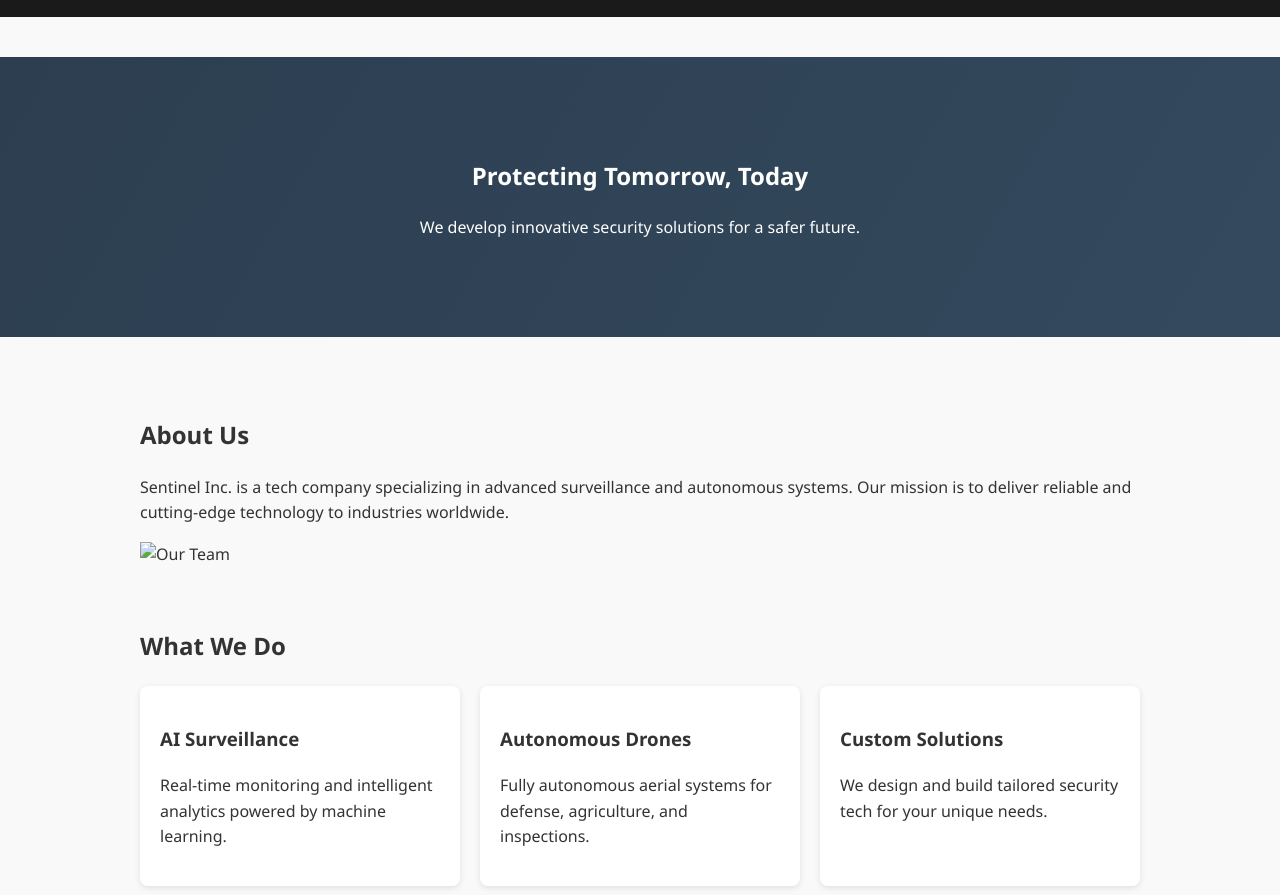
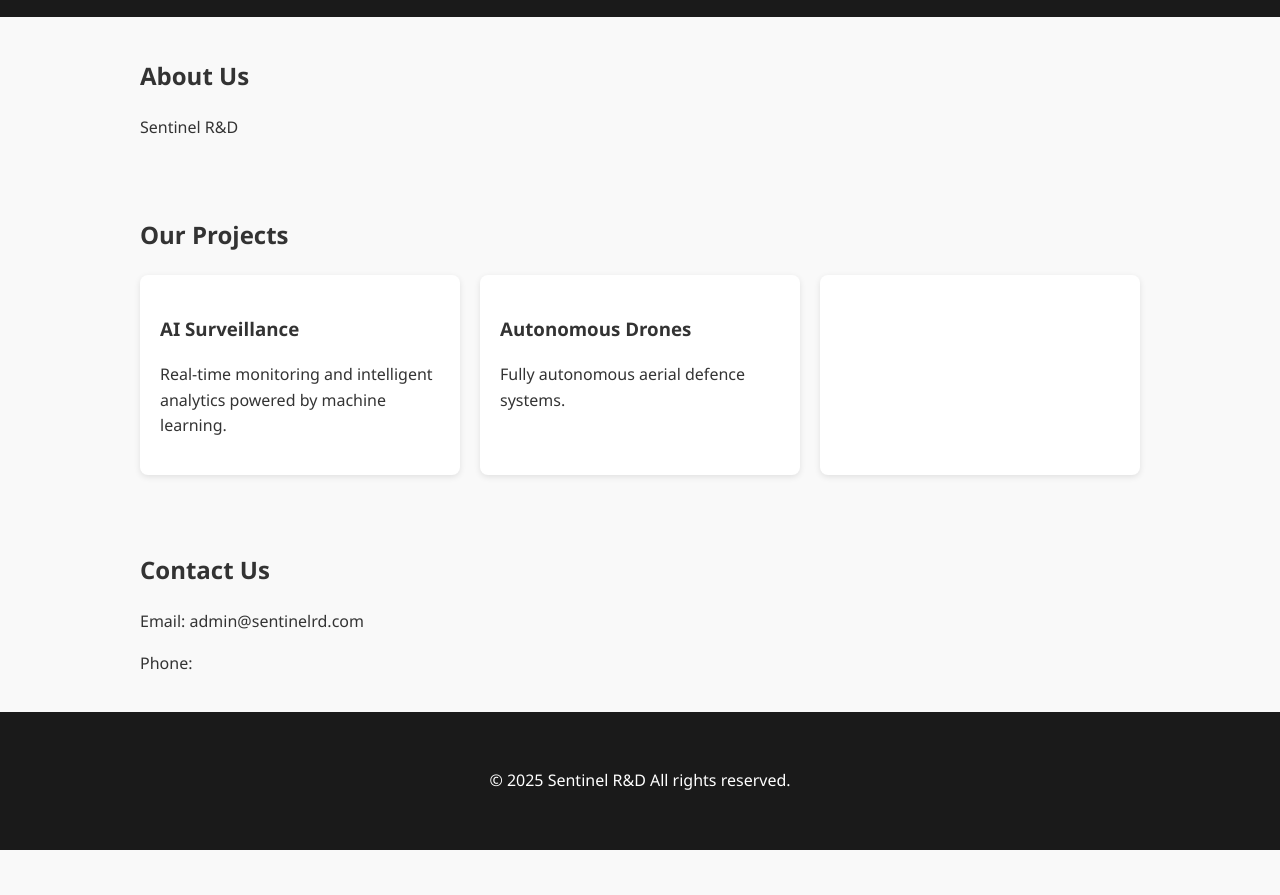
Before and after one commit to rileyeng/rileyeng.github.io, a plain HTML site: page index.html in a window 1280 px wide. Shown: the part 150-1045 px from the top of the page. After the commit the page ends 1000 px from the top, so only its background shows below. Drawn offline with Linux system fonts and the light colour scheme.

Commit message:
Reworded

```diff
--- a/index.html
+++ b/index.html
@@ -3,14 +3,14 @@
 <head>
   <meta charset="UTF-8" />
   <meta name="viewport" content="width=device-width, initial-scale=1.0"/>
-  <title>Sentinel Inc.</title>
+  <title>Sentinel Research & Development</title>
   <link rel="stylesheet" href="style.css" />
 </head>
 <body>
 
   <header>
     <div class="container">
-      <h1>Sentinel Inc.</h1>
+      <h1>Sentinel R&D</h1>
       <nav>
         <a href="#about">About</a>
         <a href="#services">Services</a>
@@ -19,21 +19,13 @@
     </div>
   </header>
 
-  <section id="hero">
-    <div class="container">
-      <h2>Protecting Tomorrow, Today</h2>
-      <p>We develop innovative security solutions for a safer future.</p>
-    </div>
-  </section>
-
   <section id="about" class="container">
     <h2>About Us</h2>
-    <p>Sentinel Inc. is a tech company specializing in advanced surveillance and autonomous systems. Our mission is to deliver reliable and cutting-edge technology to industries worldwide.</p>
-    <img src="images/team.jpg" alt="Our Team" />
+    <p>Sentinel R&D</p>
   </section>
 
   <section id="services" class="container">
-    <h2>What We Do</h2>
+    <h2>Our Projects</h2>
     <ul class="cards">
       <li>
         <h3>AI Surveillance</h3>
@@ -41,24 +33,24 @@
       </li>
       <li>
         <h3>Autonomous Drones</h3>
-        <p>Fully autonomous aerial systems for defense, agriculture, and inspections.</p>
+        <p>Fully autonomous aerial defence systems.</p>
       </li>
       <li>
-        <h3>Custom Solutions</h3>
-        <p>We design and build tailored security tech for your unique needs.</p>
+        <h3></h3>
+        <p></p>
       </li>
     </ul>
   </section>
 
   <section id="contact" class="container">
     <h2>Contact Us</h2>
-    <p>Email: contact@sentinel.com</p>
-    <p>Phone: (555) 123-4567</p>
+    <p>Email: admin@sentinelrd.com</p>
+    <p>Phone: </p>
   </section>
 
   <footer>
     <div class="container">
-      <p>&copy; 2025 Sentinel Inc. All rights reserved.</p>
+      <p>&copy; 2025 Sentinel R&D All rights reserved.</p>
     </div>
   </footer>
 
```
